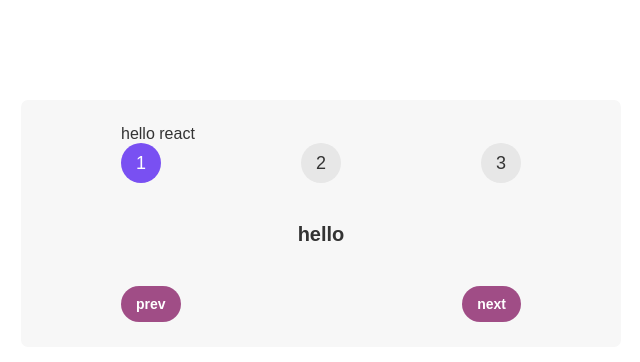
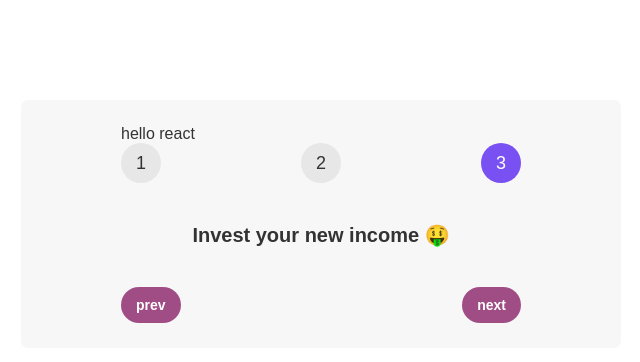
Before and after one commit to alialldoboni/react-sandbox, a React (Create React App) app in the folder steps/: page / in a window 1280 px wide. Shown: the top 362 px of the page, without its empty margins (319-959 px from the left). Built offline with nearby package versions, Linux system fonts and the light colour scheme.

Commit message:
Refactor App component to implement dynamic step messages and improve step indicator logic

```diff
--- a/steps/src/App.js
+++ b/steps/src/App.js
@@ -1,13 +1,20 @@
+const messages = [
+  "Learn React ⚛️",
+  "Apply for jobs 💼",
+  "Invest your new income 🤑",
+];
+
 export default function App() {
+  const step = 3;
   return (
     <div className="steps">
       hello react
       <div className="numbers">
-        <div className="active">1</div>
-        <div>2</div>
-        <div>3</div>
+        <div className={`step ${step === 1 ? "active" : ""}`}>1</div>
+        <div className={`step ${step === 2 ? "active" : ""}`}>2</div>
+        <div className={`step ${step === 3 ? "active" : ""}`}>3</div>
       </div>
-      <p className="message">hello</p>
+      <p className="message">{messages[step - 1]}</p>
       <div className="buttons">
         <button style={{ backgroundColor: "#790054af", color: "#ffffffff" }}>
           prev
```
